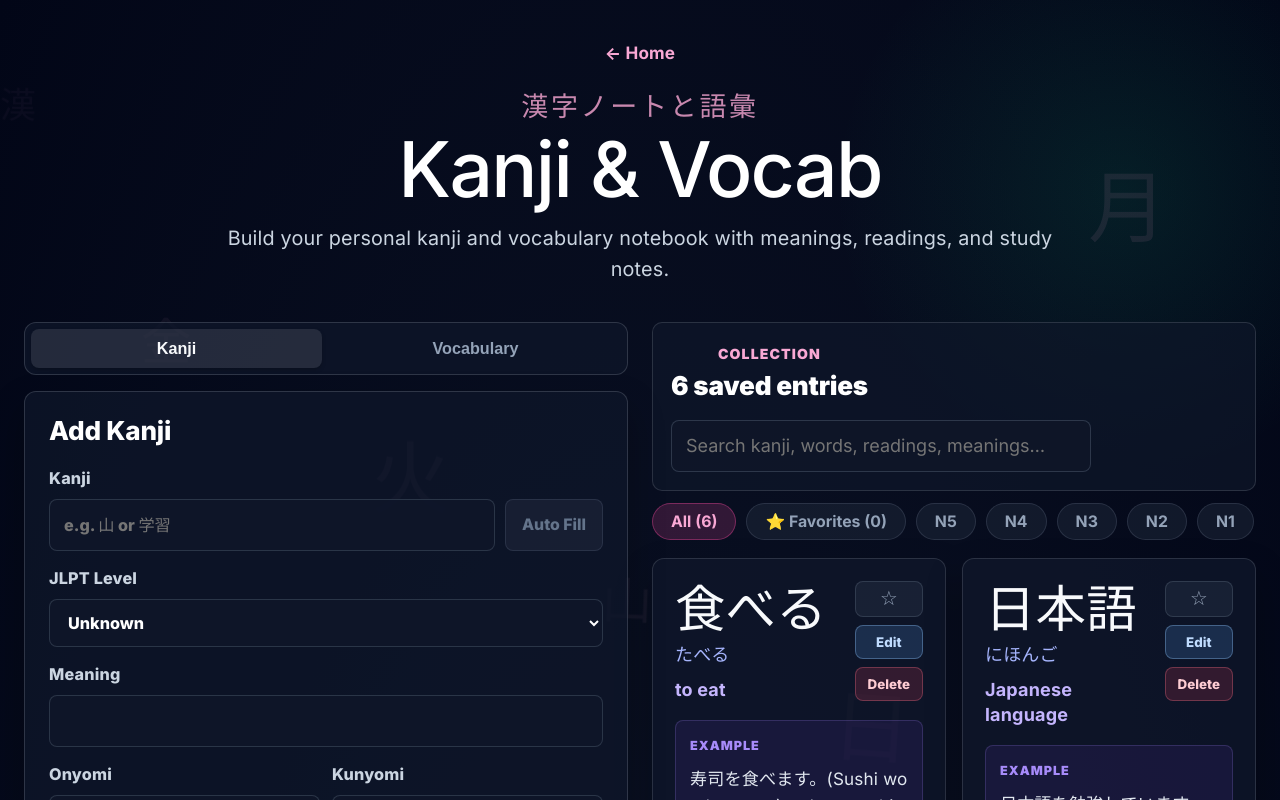
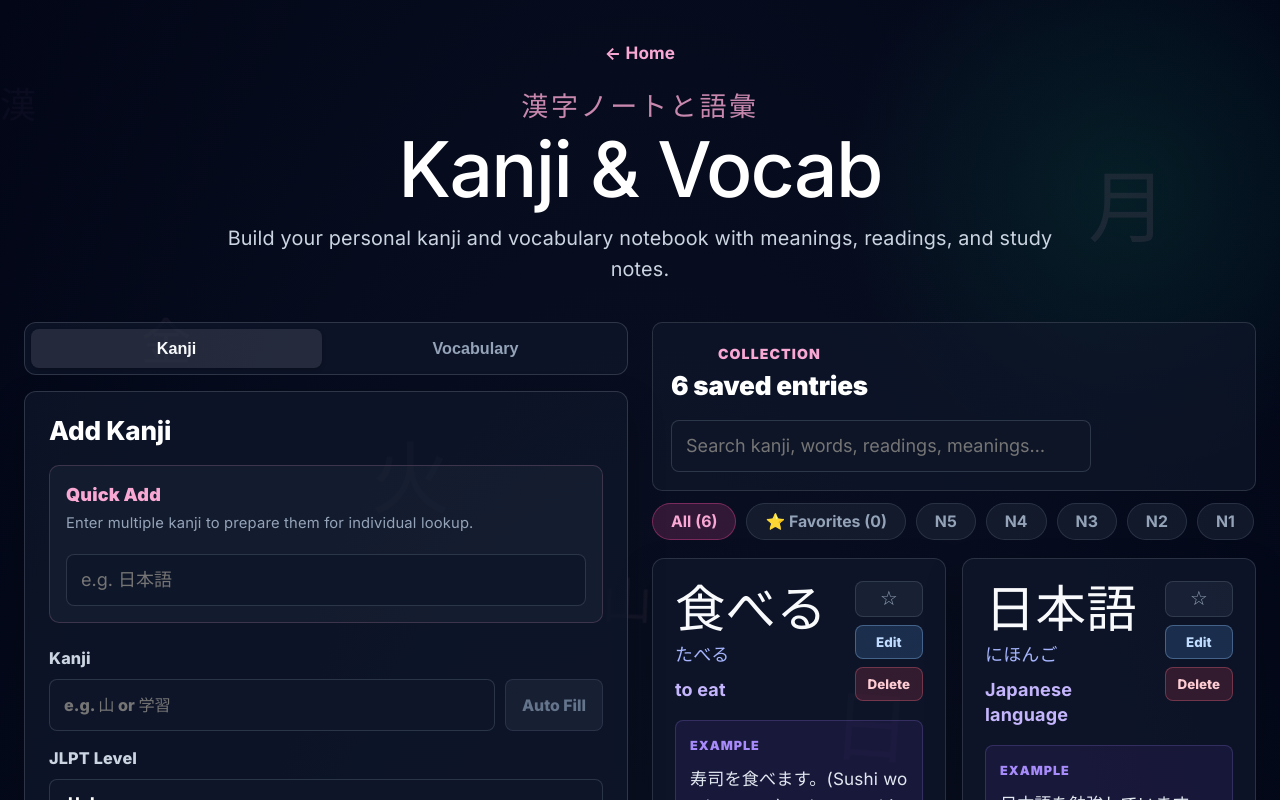
Before and after one commit to RahulShinde1234791/japanese-learning-platform, a React (Vite) app: page /kanji in a window 1280 px wide. Shown: the top 800 px of the page. Built offline with nearby package versions, Linux system fonts and the light colour scheme.

Commit message:
Add Quick Add kanji preview

```diff
--- a/src/components/KanjiForm.jsx
+++ b/src/components/KanjiForm.jsx
@@ -40,6 +40,7 @@ function buildKanjiNotes(data) {
 function KanjiForm({ editingEntry, onCancelEdit, onSubmit }) {
   const [formData, setFormData] = useState(editingEntry ?? emptyForm);
   const [loading, setLoading] = useState(false);
+  const [quickAddText, setQuickAddText] = useState("");
 
   async function handleAutoFill() {
     const kanjiStr = formData.kanji.trim();
@@ -86,6 +87,12 @@ function KanjiForm({ editingEntry, onCancelEdit, onSubmit }) {
     setFormData((prev) => ({ ...prev, [name]: value }));
   }
 
+    const quickAddCharacters = [
+      ...new Set(
+        Array.from(quickAddText).filter((char) => kanjiPattern.test(char))
+      ),
+    ];
+
   function handleSubmit(event) {
     event.preventDefault();
     onSubmit(formData);
@@ -104,6 +111,40 @@ function KanjiForm({ editingEntry, onCancelEdit, onSubmit }) {
           </button>
         )}
       </div>
+
+      {!isEditing && (
+        <div style={styles.quickAddSection}>
+          <div style={styles.quickAddTitle}>Quick Add</div>
+
+          <p style={styles.quickAddDescription}>
+            Enter multiple kanji to prepare them for individual lookup.
+          </p>
+
+          <input
+            type="text"
+            value={quickAddText}
+            onChange={(event) => setQuickAddText(event.target.value)}
+            placeholder="e.g. 日本語"
+            style={styles.input}
+          />
+
+          {quickAddCharacters.length > 0 && (
+            <div style={styles.quickAddPreview}>
+              <div style={styles.quickAddPreviewLabel}>
+                Characters found
+              </div>
+
+              <div style={styles.quickAddCharacters}>
+                {quickAddCharacters.map((char) => (
+                  <div key={char} style={styles.quickAddCharacter}>
+                    {char}
+                  </div>
+                ))}
+              </div>
+            </div>
+          )}
+        </div>
+      )}
 
       {/* Kanji + Auto Fill */}
       <label style={styles.label}>
@@ -272,6 +313,59 @@ const styles = {
     flexShrink: 0,
     fontFamily: "inherit",
   },
+
+  quickAddSection: {
+    background: "rgba(30, 41, 59, 0.45)",
+    border: "1px solid rgba(249, 168, 212, 0.18)",
+    borderRadius: "10px",
+    marginBottom: "22px",
+    padding: "16px",
+  },
+
+  quickAddTitle: {
+    color: "#f9a8d4",
+    fontSize: "1rem",
+    fontWeight: 900,
+    marginBottom: "4px",
+  },
+
+  quickAddDescription: {
+    color: "#94a3b8",
+    fontSize: "0.82rem",
+    lineHeight: 1.5,
+    margin: "0 0 12px",
+  },
+
+  quickAddPreview: {
+    marginTop: "14px",
+  },
+
+  quickAddPreviewLabel: {
+    color: "#cbd5e1",
+    fontSize: "0.78rem",
+    fontWeight: 800,
+    marginBottom: "8px",
+  },
+
+  quickAddCharacters: {
+    display: "flex",
+    flexWrap: "wrap",
+    gap: "8px",
+  },
+
+  quickAddCharacter: {
+    alignItems: "center",
+    background: "rgba(236, 72, 153, 0.12)",
+    border: "1px solid rgba(249, 168, 212, 0.3)",
+    borderRadius: "8px",
+    color: "#f9a8d4",
+    display: "flex",
+    fontSize: "1.4rem",
+    fontWeight: 900,
+    height: "48px",
+    justifyContent: "center",
+    width: "48px",
+  },
 };
 
 export default KanjiForm;
```
